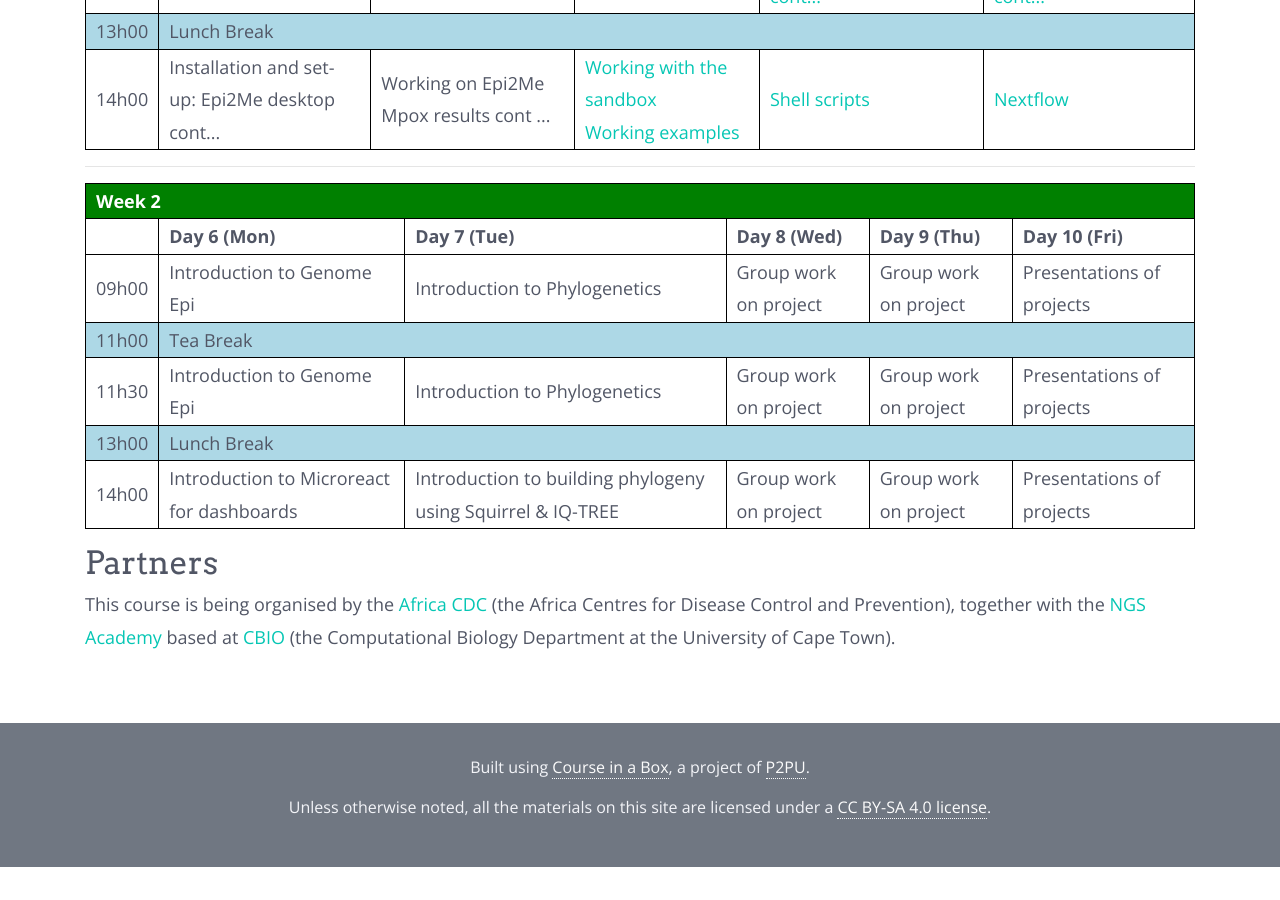
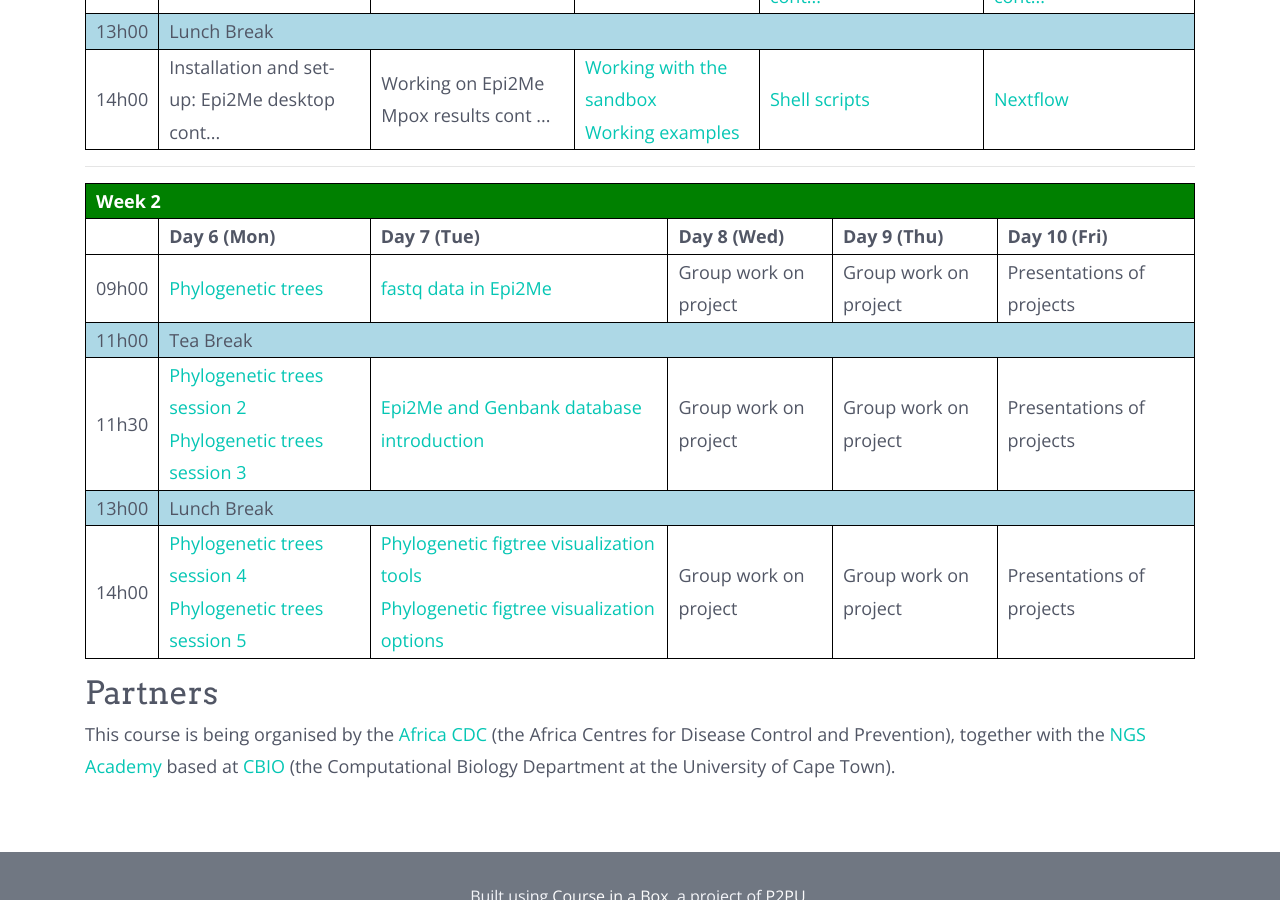
Before and after one commit to SANBI-SA/mpxv-genomics-october2024, a Jekyll site: the page built from index.md, in a window 1280 px wide and 900 px high, scrolled down 831 px. Built offline with Jekyll 4.4.1, drawn with Linux system fonts in a browser that asks for light colours; nearby versions of some CDN libraries; our own code applies the rules of GitHub Pages for plain Markdown files; before the commit the page ends 1698 px from its top, so only the background shows below that.

Commit message:
updated week 2

```diff
--- a/index.md
+++ b/index.md
@@ -83,8 +83,8 @@
   </tr>
   <tr>
     <td>09h00</td>
-    <td>Introduction to Genome Epi</td>
-    <td>Introduction to Phylogenetics</td>
+    <td><a href="https://www.youtube.com/watch?v=FQt7trw_zTU&list=PL0uR29Znf38wK7RyxTiG5_q6o3b8U5_iK&index=3" target="_blank">Phylogenetic trees</a> </td>
+    <td><a href="https://www.youtube.com/watch?v=W00EVKP5tm8&list=PL0uR29Znf38wK7RyxTiG5_q6o3b8U5_iK&index=20" target="_blank">fastq data in Epi2Me</a></td>
     <td>Group work on project</td>
     <td>Group work on project</td>
     <td>Presentations of projects</td>
@@ -95,8 +95,10 @@
   </tr>
   <tr>
     <td>11h30</td>
-    <td>Introduction to Genome Epi</td>
-    <td>Introduction to Phylogenetics</td>
+    <td><a href="https://www.youtube.com/watch?v=P77qNYgMh9w&list=PL0uR29Znf38wK7RyxTiG5_q6o3b8U5_iK&index=4" target="_blank">Phylogenetic trees session 2</a><br>
+    <a href=" https://www.youtube.com/watch?v=qLfoacwwtVQ&list=PL0uR29Znf38wK7RyxTiG5_q6o3b8U5_iK&index=5" target="_blank">Phylogenetic trees session 3</a>
+    </td>
+    <td><a href="https://www.youtube.com/watch?v=gDdNhbuMxk0&list=PL0uR29Znf38wK7RyxTiG5_q6o3b8U5_iK&index=21" target="_blank">Epi2Me and Genbank database introduction</a></td>
     <td>Group work on project</td>
     <td>Group work on project</td>
     <td>Presentations of projects</td>
@@ -107,8 +109,13 @@
   </tr>
   <tr>
     <td>14h00</td>
-    <td>Introduction to Microreact for dashboards</td>
-    <td>Introduction to building phylogeny using Squirrel & IQ-TREE</td>
+    <td>
+    <a href="https://www.youtube.com/watch?v=ZVSSFgDAqJs&list=PL0uR29Znf38wK7RyxTiG5_q6o3b8U5_iK&index=2" target="_blank">Phylogenetic trees session 4</a><br>
+    <a href="https://www.youtube.com/watch?v=Odafq3resOM&list=PL0uR29Znf38wK7RyxTiG5_q6o3b8U5_iK&index=1" target="_blank">Phylogenetic trees session 5</a>
+    </td>
+    <td><a href="https://www.youtube.com/watch?v=sbyObA5Vmng&list=PL0uR29Znf38wK7RyxTiG5_q6o3b8U5_iK&index=22" target="_blank"> Phylogenetic figtree visualization tools</a><br>
+    <a href="https://www.youtube.com/watch?v=diRdhdE8I4g&list=PL0uR29Znf38wK7RyxTiG5_q6o3b8U5_iK&index=23" target="_blank"> Phylogenetic figtree visualization options</a>
+    </td>
     <td>Group work on project</td>
     <td>Group work on project</td>
     <td>Presentations of projects</td>
```
